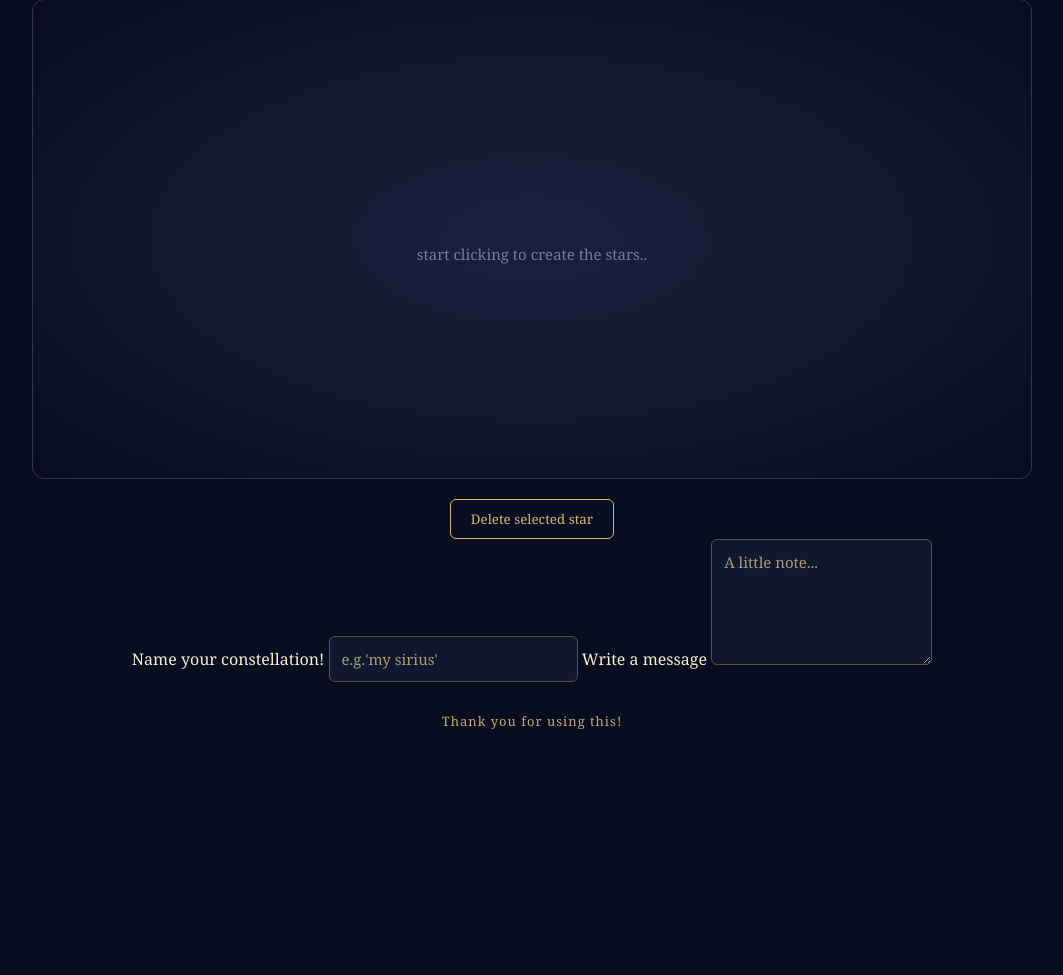
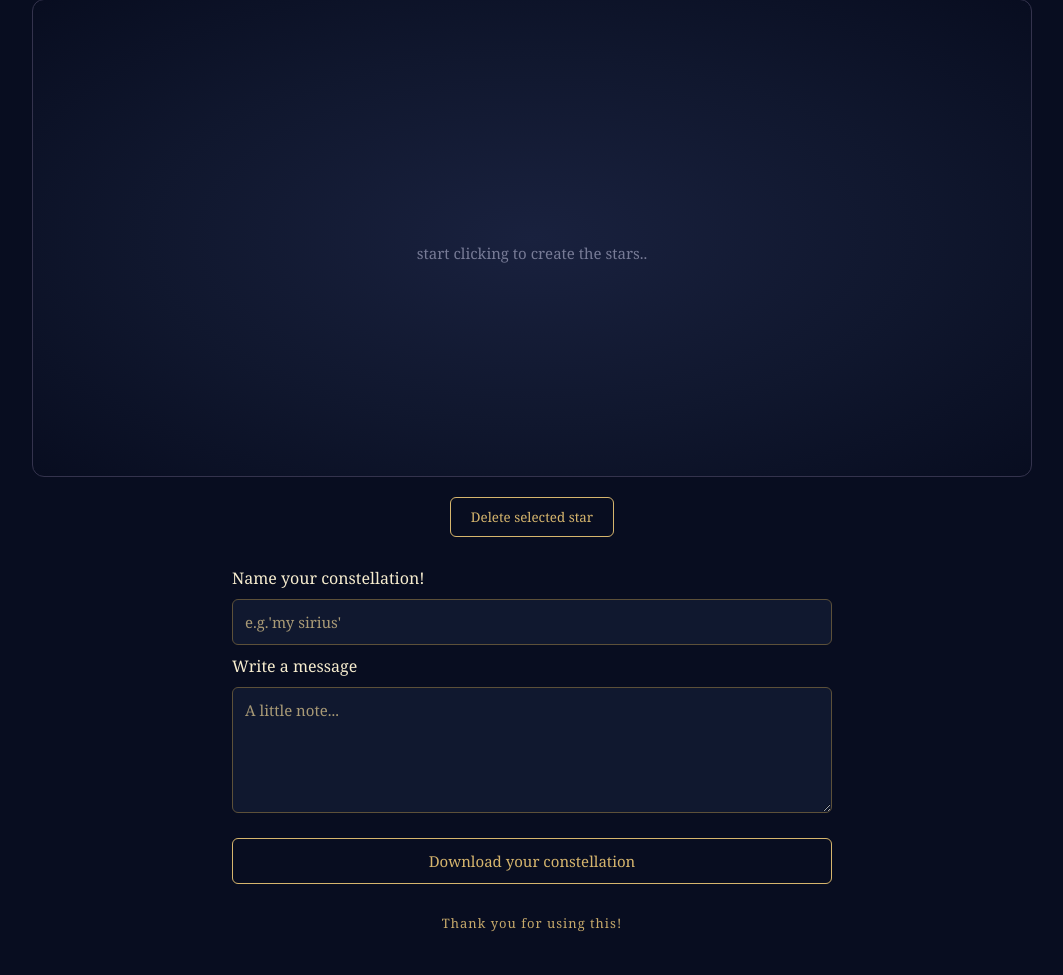
Before and after one commit to niveda-13/constellation-notes, a Flask app: page / in a window 1280 px wide. Shown: the part 253-1228 px from the top of the page, without its empty margins (108-1171 px from the left). Before the commit the page ends 983 px from the top, so only its background shows below. Run offline with Flask 3, Linux system fonts and the light colour scheme.

Commit message:
added download function and button and modified layout

```diff
--- a/static/java_script.js
+++ b/static/java_script.js
@@ -18,6 +18,9 @@ const deleteButton = document.getElementById("delete-star");
 // gives javascript access to the constellation name and personal message fields
 const nameInput = document.getElementById("constellation-name");
 const messageInput = document.getElementById("personal-message");
+
+// gives javascript access to the download button
+const downloadButton = document.getElementById("download-constellation");
 
 
 // following 3 variables added to help in connecting stars
@@ -67,7 +70,6 @@ sky.addEventListener("click", function(event) {
     // positioning star based on click coordinates
     star.style.left = `${x}px`;
     star.style.top = `${y}px`;
-
 
     // listen for clicks on this individual star
     // clicking again on a star will select it for connection
@@ -201,3 +203,221 @@ deleteButton.addEventListener("click", function() {
     selectedStar = null;
 
 });
+
+// listening for clicks on the download button
+downloadButton.addEventListener("click", function() {
+
+    // collecting all the information entered by the user
+    const constellationData = {
+        name: nameInput.value.trim(),
+        message: messageInput.value.trim(),
+        stars: stars,
+        connections: connections,
+        width: sky.clientWidth,
+        height: sky.clientHeight
+    };
+
+    // checking what data we have collected
+    console.log(JSON.stringify(constellationData, null, 2));
+
+    // generating the keepsake html
+    const keepsakeHTML = generateKeepsakeHTML(constellationData);
+
+    // checking the generated html
+    console.log(keepsakeHTML);
+
+    // converting the html string into a downloadable file
+    const file = new Blob([keepsakeHTML], {
+        type: "text/html"
+    });
+
+    // creating a temporary url for the file
+    const fileURL = URL.createObjectURL(file);
+
+    // creating a temporary download link
+    const link = document.createElement("a");
+    link.href = fileURL;
+    link.download = `${constellationData.name || "my-constellation"}.html`;
+
+    // triggering the download
+    link.click();
+
+    // releasing the temporary url
+    URL.revokeObjectURL(fileURL);
+
+});
+
+// converting special html characters into safe text
+function escapeHTML(text) {
+    return String(text).replace(/[&<>"']/g, function(character) {
+        const replacements = {
+            "&": "&amp;",
+            "<": "&lt;",
+            ">": "&gt;",
+            '"': "&quot;",
+            "'": "&#39;"
+        };
+
+        return replacements[character];
+    });
+}
+
+// function to generate the standalone constellation webpage
+function generateKeepsakeHTML(data) {
+
+    // making the user's text safe to display in html
+    const safeName = escapeHTML(data.name);
+    const safeMessage = escapeHTML(data.message);
+
+    // creating the basic html document
+    const html = `
+    <!DOCTYPE html>
+    <html lang="en">
+
+    <head>
+        <meta charset="UTF-8">
+        <meta name="viewport" content="width=device-width, initial-scale=1.0">
+
+        <title>${data.name}</title>
+
+        <style>
+            body {
+                background: #080d20;
+                color: #FAF8F5;
+                font-family: Georgia, serif;
+                text-align: center;
+                padding: 30px;
+            }
+
+            .keepsake {
+                max-width: 1000px;
+                margin: 0 auto;
+            }
+
+            .sky {
+                position: relative;
+                width: 100%;
+                aspect-ratio: ${data.width} / ${data.height};
+                margin-top: 40px;
+                border: 1px solid #5c5039;
+                border-radius: 12px;
+                background: radial-gradient(circle, #17213b, #080d20);
+            }
+
+            #connections {
+                position: absolute;
+                inset: 0;
+                width: 100%;
+                height: 100%;
+            }
+
+            .star {
+                position: absolute;
+                transform: translate(-50%, -50%);
+                color: #D6B56D;
+                font-size: 24px;
+                text-shadow: 0 0 10px #D6B56D;
+            }
+
+            .connection-line {
+                stroke: #D6B56D;
+                stroke-width: 1.5;
+                opacity: 0.8;
+            }
+
+            .message {
+                margin-top: 35px;
+                line-height: 1.8;
+                white-space: pre-wrap;
+            }
+        </style>
+
+    </head>
+
+    <body>
+
+        <main class="keepsake">
+            <h1>${data.name}</h1>
+
+            <div class="sky">
+                <svg id="connections"></svg>
+            </div>
+
+            <script>
+                // retrieving the svg layer for drawing connections
+                const connectionsLayer = document.getElementById("connections");
+
+                // storing the star coordinates from the original constellation
+                const stars = ${JSON.stringify(data.stars).replace(/</g, "\\u003c")};
+
+                // storing the connections between stars
+                const connections = ${JSON.stringify(data.connections).replace(/</g, "\\u003c")};
+
+                // setting the original sky dimensions as the svg coordinate system
+                connectionsLayer.setAttribute(
+                    "viewBox",
+                    "0 0 ${data.width} ${data.height}"
+                );
+
+                // creating a visual star for every set of coordinates
+                stars.forEach(function(starData) {
+
+                    const star = document.createElement("span");
+
+                    // assigning the star's appearance
+                    star.className = "star";
+                    star.textContent = "✦";
+
+                    // converting original coordinates into percentages
+                    const xPercent = (starData.x / ${data.width}) * 100;
+                    const yPercent = (starData.y / ${data.height}) * 100;
+
+                    // positioning the star proportionally
+                    star.style.left = xPercent + "%";
+                    star.style.top = yPercent + "%";
+
+                    // adding the star to the sky
+                    document.querySelector(".sky").appendChild(star);
+
+                });
+
+                // drawing a line between every connected pair of stars
+                connections.forEach(function(connection) {
+
+                    // retrieving the coordinates of the two connected stars
+                    const firstStar = stars[connection[0]];
+                    const secondStar = stars[connection[1]];
+
+                    // creating an svg line
+                    const line = document.createElementNS(
+                        "http://www.w3.org/2000/svg",
+                        "line"
+                    );
+
+                    // setting the line's starting and ending coordinates
+                    line.setAttribute("x1", firstStar.x);
+                    line.setAttribute("y1", firstStar.y);
+                    line.setAttribute("x2", secondStar.x);
+                    line.setAttribute("y2", secondStar.y);
+
+                    // applying the css styling
+                    line.classList.add("connection-line");
+
+                    // adding the line to the svg layer
+                    connectionsLayer.appendChild(line);
+
+                });
+
+            </script>
+
+            <p class="message">${data.message}</p>
+        </main>
+
+    </body>
+
+    </html>
+    `;
+
+    // returning the completed html document
+    return html;
+}
--- a/static/style.css
+++ b/static/style.css
@@ -70,7 +70,7 @@ h1 {
        (later JavaSript). */
 
     width: 100%;
-    height: 480px;
+    height: 478px;
     margin-top: 45px;
     overflow: hidden; /* stars inside the sky */
     border: 1px solid #34334d; /* Subtle outline */
@@ -174,6 +174,46 @@ footer {
     color: #080d20;
 }
 
+/* download button */
+#download-constellation {
+    margin-top: 15px;
+    padding: 12px 24px;
+    background-color: transparent;
+    border: 1px solid #D6B56D;
+    border-radius: 6px;
+    color: #D6B56D;
+    font-family: Georgia, serif;
+    font-size: 15px;
+    cursor: pointer;
+}
+
+/* download button hover effect */
+#download-constellation:hover {
+    background-color: #D6B56D;
+    color: #080d20;
+}
+
+/* arranging the name and message fields */
+.details-section {
+    display: flex;
+    flex-direction: column;
+    gap: 10px;
+    max-width: 600px;
+    margin: 30px auto;
+}
+
+/* keeping labels aligned to the left */
+.details-section label {
+    text-align: left;
+}
+
+/* making input fields fit their container */
+.details-section input,
+.details-section textarea {
+    width: 100%;
+    box-sizing: border-box;
+}
+
 
 /* styling for constellation name and message fields */
 .details-section input,
--- a/templates/index.html
+++ b/templates/index.html
@@ -98,6 +98,11 @@
             rows="5"
         ></textarea>
 
+        <!-- button to download the finished constellation -->
+        <button id="download-constellation">
+            Download your constellation
+        </button>
+
     </section>
 
         <!-- FOOTER-->
```
